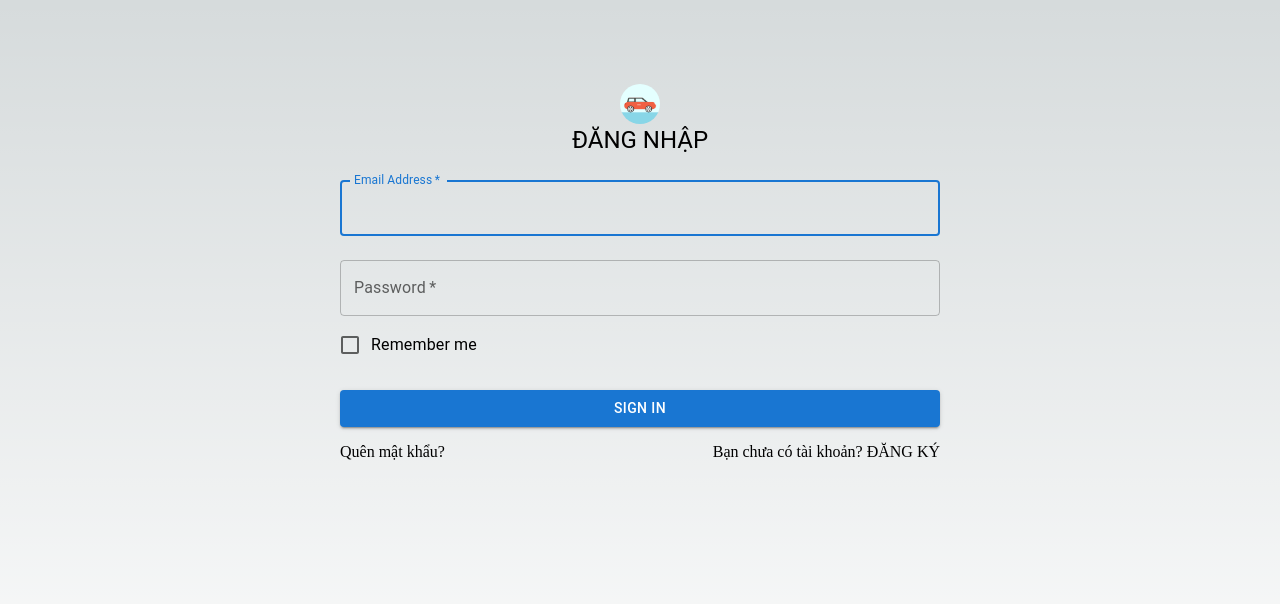
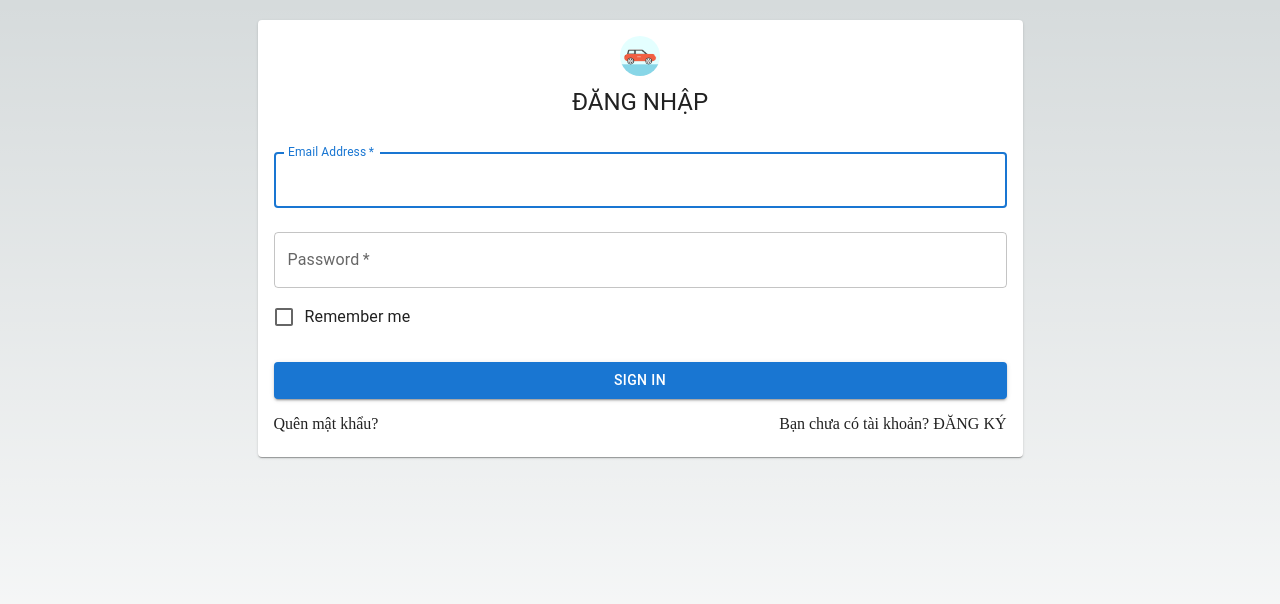
Before and after one commit to thaytungdaylaixe/nextyourapp, a Next.js app: page /login in a window 1280 px wide. Shown: the top 604 px of the page. Built offline with nearby package versions, Linux system fonts and the light colour scheme.

Commit message:
first commit

```diff
--- a/pages/login/Login.module.css
+++ b/pages/login/Login.module.css
@@ -1,8 +1,28 @@
-.main {
+.login_icon {
   display: flex;
-  flex-direction: column;
-  justify-content: space-between;
+  justify-content: center;
   align-items: center;
-  padding: 20px;
-  min-height: 100vh;
 }
+
+.login_icon::before {
+  background: var(--secondary-glow);
+  border-radius: 50%;
+}
+
+.login_icon::after {
+  background: var(--primary-glow);
+}
+
+.login_icon::before,
+.login_icon::after {
+  content: "";
+  filter: blur(45px);
+  transform: translateZ(0);
+}
+
+.text_title_center {
+  display: flex;
+  justify-content: center;
+  align-items: center;
+  padding: 10px;
+}
--- a/pages/login/index.js
+++ b/pages/login/index.js
@@ -1,5 +1,7 @@
 import * as React from "react";
 import Link from "next/link";
+
+import styles from "./Login.module.css";
 
 import {
   Card,
@@ -31,22 +33,27 @@ export default function SignIn() {
 
   return (
     <main>
-      <Box
-        sx={{
-          marginTop: 8,
-          display: "flex",
-          flexDirection: "column",
-          alignItems: "center",
-          maxWidth: "600px",
-        }}
-      >
+      <Card>
+        <CardContent>
+          <div className={styles.login_icon}>
             <Link href="/" sx={{ mt: 1 }}>
               <Avatar src="/daylaixe/512x512.png" />
             </Link>
-        <Typography component="h1" variant="h5">
+          </div>
+
+          <Typography
+            className={styles.text_title_center}
+            component="h1"
+            variant="h5"
+          >
             ĐĂNG NHẬP
           </Typography>
-        <Box component="form" onSubmit={handleSubmit} noValidate sx={{ mt: 1 }}>
+          <Box
+            component="form"
+            onSubmit={handleSubmit}
+            noValidate
+            sx={{ mt: 1 }}
+          >
             <TextField
               margin="normal"
               required
@@ -92,7 +99,8 @@ export default function SignIn() {
               </Grid>
             </Grid>
           </Box>
-      </Box>
+        </CardContent>
+      </Card>
     </main>
   );
 }
```
Also changed, not shown: 1 other file (tests, documents, lock files or other folders). Lines whose indentation alone changed are shown as unchanged.
